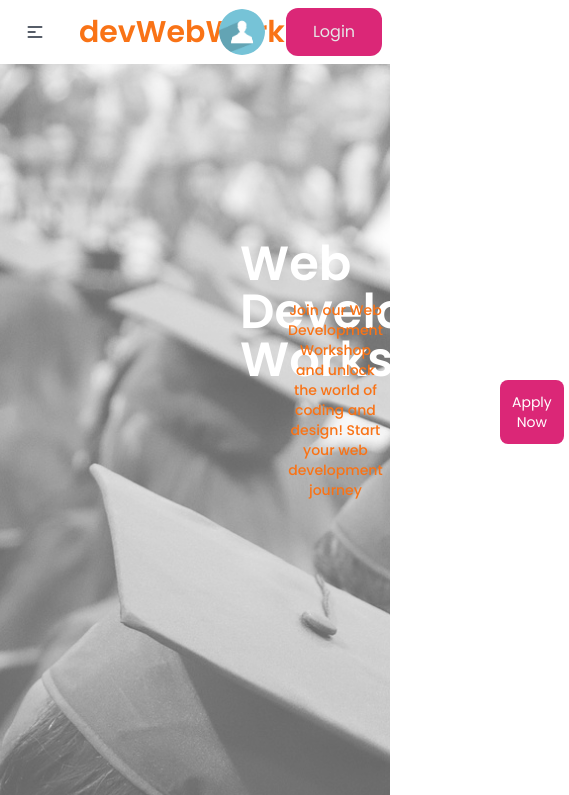
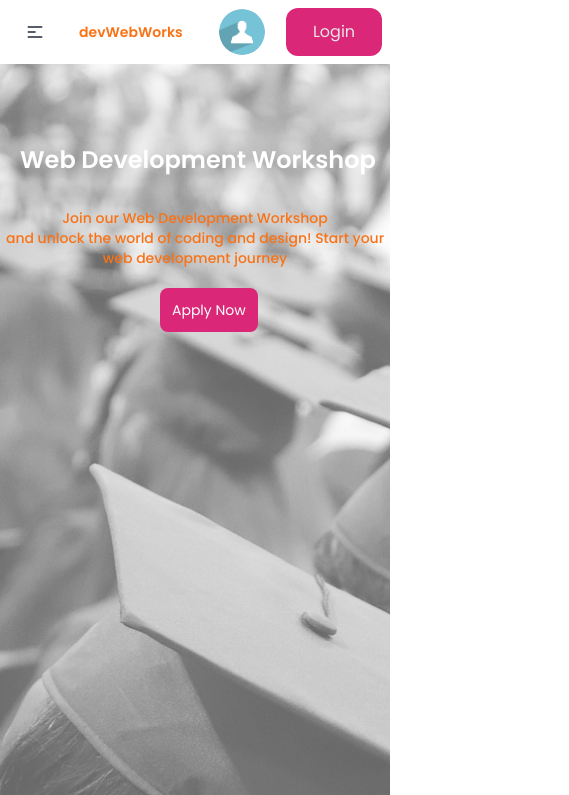
Before and after one commit to csedeveloper06/assignment9-eventManagementSystem, a React (Vite) app: page / in a window 390 px wide. Shown: the top 795 px of the page, 569 px wide, since content can reach past the window. Built offline with nearby package versions, Linux system fonts and the light colour scheme.

Commit message:
finalize the homepage all updates and added responsiveness

```diff
--- a/src/Shared/Footer.jsx
+++ b/src/Shared/Footer.jsx
@@ -1,7 +1,7 @@
 const Footer = () => {
   return (
     <div>
-      <footer className="footer p-10 bg-base-200 text-base-content">
+      <footer className="footer bg-base-200 text-base-content  p-10">
         <nav>
           <header className="footer-title">Services</header>
           <a className="link link-hover">Branding</a>
--- a/src/Shared/Navbar.jsx
+++ b/src/Shared/Navbar.jsx
@@ -47,7 +47,7 @@ const Navbar = () => {
               {navLinks}
             </ul>
           </div>
-          <a className="btn btn-ghost normal-case text-3xl text-orange-500">devWebWorks</a>
+          <a className="btn btn-ghost normal-case lg:text-3xl text-orange-500">devWebWorks</a>
         </div>
         <div className="navbar-center hidden lg:flex">
           <ul className="menu menu-horizontal px-1">{navLinks}</ul>
--- a/src/components/Home/Banner.jsx
+++ b/src/components/Home/Banner.jsx
@@ -3,17 +3,18 @@ import './Hero.css'
 const Banner = () => {
   return (
     <div>
-        <div className="relative hero h-screen hero-overlay opacity-60">
+        <div className="relative hero hero-overlay opacity-60 h-screen ">
         </div>
         <div>
-            <h1 className="absolute top-60 mx-60 font-semibold
-              text-5xl text-white">Web Development Workshop</h1>
-            <p className='absolute top-[300px] mx-72 text-center text-orange-500 font-medium text-sm'>Join our Web
+            <h1 className="absolute ml-5 top-36 text-2xl  font-semibold
+               text-white lg:text-5xl lg:top-60 lg:mx-60">Web Development Workshop</h1>
+            <p className='absolute top-52 text-center text-orange-500 font-medium text-sm
+              lg:top-[300px] lg:mx-72 '>Join our Web
             Development Workshop <br /> and unlock the world of coding and design! Start
             your web development journey  </p>
            <div>
-              <button className='absolute top-[380px] bg-pink-600 rounded-lg
-                    text-sm p-3 text-white mx-[500px]' data-aos="zoom-in-up">Apply Now</button>
+              <button className='absolute top-72 left-40  bg-pink-600 rounded-lg
+                    text-sm p-3 text-white lg:top-[380px] lg:mx-[500px]' data-aos="zoom-in-up">Apply Now</button>
            </div>
         </div>
     </div>
--- a/src/components/Home/Organizer.jsx
+++ b/src/components/Home/Organizer.jsx
@@ -4,8 +4,8 @@ const Organizer = () => {
     return (
 
         <div>
-            <h1 className="text-4xl font-bold text-pink-600 mt-8 ml-80">Speakers And Organizers</h1>
-            <div className="grid grid-cols-1 lg:grid-cols-4 gap-8 py-12">
+            <h1 className="text-4xl ml-20 font-bold text-pink-600 mt-8 lg:ml-80">Speakers And Organizers</h1>
+            <div className="ml-20 grid grid-cols-1 gap-8 py-12 lg:grid-cols-4 ">
             <div className="card card-compact w-64 bg-base-100 shadow-xl">
                 <figure><img src="https://i.ibb.co/K7Vyyqq/speaker5.jpg" alt="" /></figure>
                 <div className="card-body">
--- a/src/components/Home/PriceCard.jsx
+++ b/src/components/Home/PriceCard.jsx
@@ -4,14 +4,13 @@ import redCross from "../../assets/red3.png";
 const PriceCard = () => {
   return (
     <div className="py-10">
-        <h1 className="mx-40 text-3xl text-pink-500  font-bold p-8 lg:text-center lg:text-6xl ">Speakers And Organizers</h1>
+        <h1 className =" ml-5 mb-5 text-3xl text-pink-500  font-bold lg:p-8 lg:text-center lg:text-6xl">Speakers And Organizers</h1>
       <div
-        className="grid grid-cols-1 gap-8 mx-20 lg:grid-cols-3 "
+        className="ml-5 grid gap-5 grid-cols-1 lg:grid-cols-3 "
         data-aos="zoom-in-down"
       >
         <div
-          className="card w-96 bg-primary text-primary-content shadow-xl"
-          data-aos="flip-right"
+          className="card bg-primary text-primary-content shadow-xl w-[380px]"
         >
           <div className="card-body">
             <h2 className="card-title text-6xl">Silver Plan</h2>
@@ -53,8 +52,7 @@ const PriceCard = () => {
           </div>
         </div>
         <div
-          className="card w-96 bg-violet-700 text-primary-content shadow-xl"
-          data-aos="flip-left"
+          className="card w-[380px] bg-violet-700 text-primary-content shadow-xl"
         >
           <div className="card-body">
             <h2 className="card-title text-6xl text-center">Platinum</h2>
@@ -96,8 +94,7 @@ const PriceCard = () => {
           </div>
         </div>
         <div
-          className="card w-96 bg-green-600 text-primary-content shadow-xl"
-          data-aos="flip-up"
+          className="card w-[380px] bg-green-600 text-primary-content shadow-xl"
         >
           <div className="card-body">
             <h2 className="card-title text-6xl text-center">Golden</h2>
--- a/src/components/Home/Service.jsx
+++ b/src/components/Home/Service.jsx
@@ -5,7 +5,7 @@ const Service = ({service}) => {
     const { image,title,titleDesc,price } = service;
 
     return (
-        <div className="card w-[250] bg-base-100 shadow-xl">
+        <div className="ml-10 card w-[350px] bg-base-100 shadow-xl">
             <figure><img className="w-[100%] h-44" src={image} alt="" /></figure>
             <div className="card-body">
                 <h2 className="card-title">{title}</h2>
```
